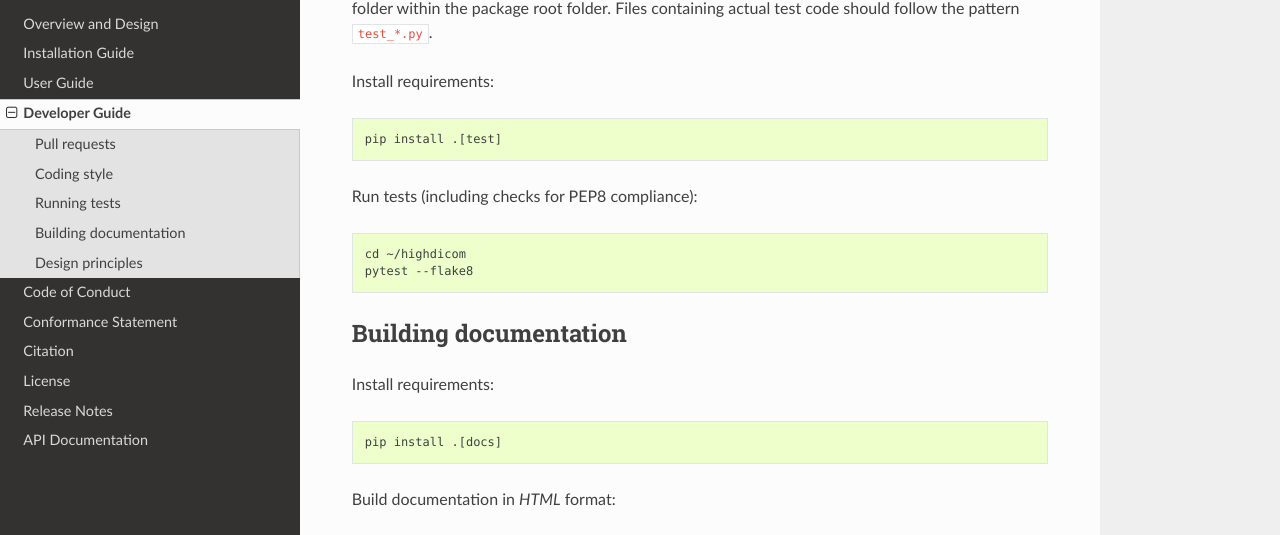
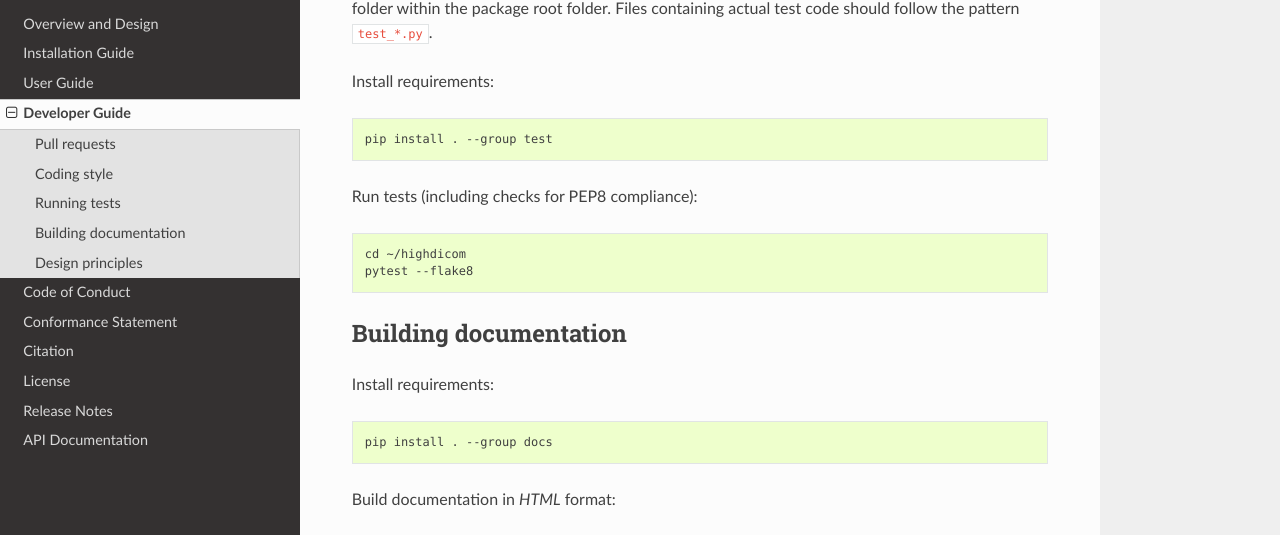
Before and after one commit to ImagingDataCommons/highdicom, a Sphinx documentation site: the page built from docs/development.rst, in a window 1280 px wide and 900 px high, scrolled down 1110 px. Shown: the part 128-663 px from the top of the window. Built offline with Sphinx 7.4.7 and the Read the Docs theme 3.1.0, drawn with Linux system fonts in a browser that asks for light colours.

Commit message:
PEP 735 compliance: dependency groups (#397)
* PEP 735 compliance: dependency groups

Only for development and build time dependencies, not run time depdendencies
that are meant to be published with the package.

* Forgot to update docs and tests

```diff
--- a/docs/development.rst
+++ b/docs/development.rst
@@ -61,7 +61,7 @@ Install requirements:
 
 .. code-block:: none
 
-    pip install .[test]
+    pip install . --group test
 
 Run tests (including checks for PEP8 compliance):
 
@@ -79,7 +79,7 @@ Install requirements:
 
 .. code-block:: none
 
-    pip install .[docs]
+    pip install . --group docs
 
 Build documentation in *HTML* format:
 
--- a/pyproject.toml
+++ b/pyproject.toml
@@ -47,6 +47,8 @@ libjpeg = [
     "pylibjpeg-openjpeg>=2.0.0",
     "pylibjpeg>=2.0",
 ]
+
+[dependency-groups]
 test = [
     "mypy==1.15.0",
     "pytest==8.3.5",
```
Also changed, not shown: 1 other file.
